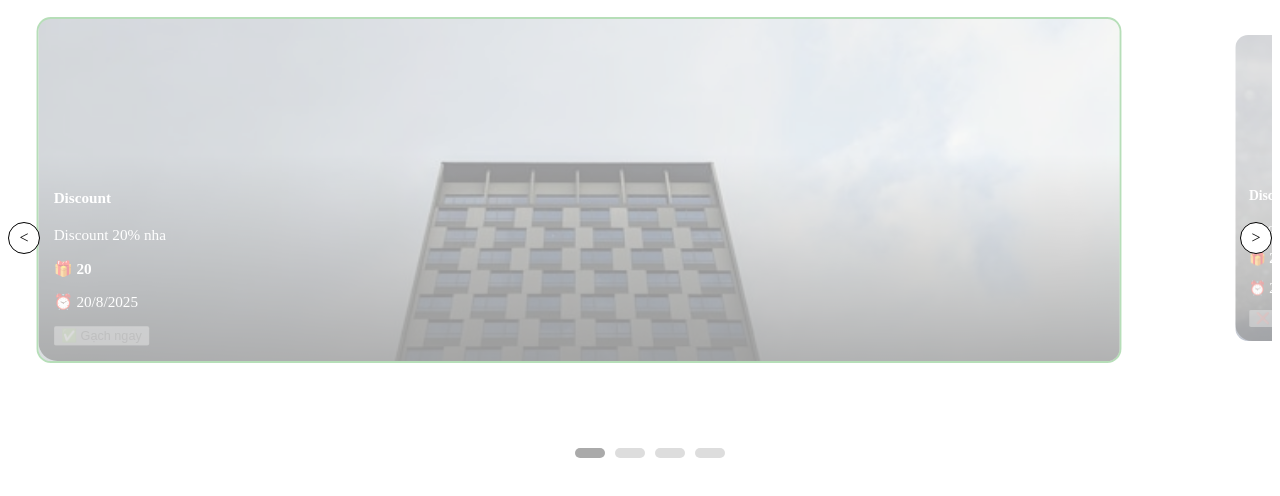
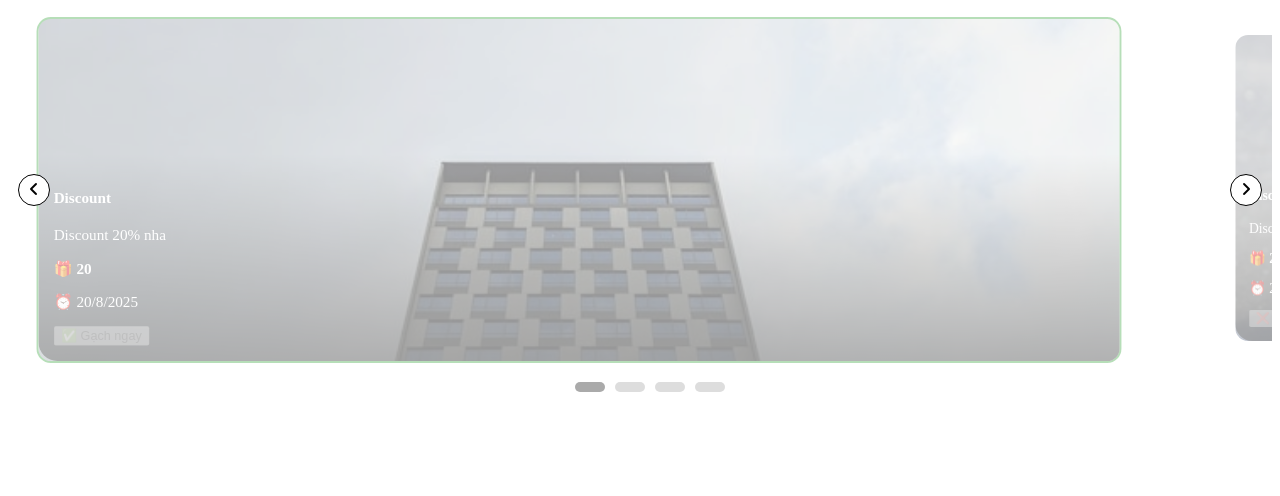
Before and after one commit to HuyTranTuan/A2, a plain HTML site: page index.html in a window 1280 px wide. Drawn offline with Linux system fonts and the light colour scheme.

Commit message:
fix arrow position

```diff
--- a/index.html
+++ b/index.html
@@ -5,22 +5,30 @@
     <meta name="viewport" content="width=device-width, initial-scale=1.0">
     <title>Document</title>
     <link rel="stylesheet" href="./style.css">
+    <link rel="stylesheet" href="https://cdnjs.cloudflare.com/ajax/libs/font-awesome/7.0.0/css/all.min.css"
+        integrity="sha512-DxV+EoADOkOygM4IR9yXP8Sb2qwgidEmeqAEmDKIOfPRQZOWbXCzLC6vjbZyy0vPisbH2SyW27+ddLVCN+OMzQ=="
+        crossorigin="anonymous" referrerpolicy="no-referrer" />
 </head>
 <body>
     <div class="voucher-carousel-wrapper">
-        <div class="voucher-carousel">
+        <div class="voucher-carousel-container">
+            <div class="voucher-carousel">
 
+            </div>
+            <div class="left-arrow-container">
+                <span class="left-arrow">
+                    <i class="fa-solid fa-angle-left"></i>
+                </span>
+            </div>
+            <div class="right-arrow-container">
+                <span class="right-arrow">
+                    <i class="fa-solid fa-angle-right"></i>
+                </span>
+            </div>
         </div>
 
         <div class="voucher-dots">
 
-        </div>
-
-        <div class="left-arrow-container">
-            <span class="left-arrow"><</span>
-        </div>
-        <div class="right-arrow-container">
-            <span class="right-arrow">></span>
         </div>
     </div>
 
--- a/style.css
+++ b/style.css
@@ -1,3 +1,6 @@
+* {
+  user-select: none;
+}
 .voucher-carousel-wrapper {
   width: 100%;
   visibility: visible;
@@ -10,6 +13,9 @@
   transition-duration: 0.3s;
   transition-timing-function: ease-in;
 }
+.voucher-carousel-container {
+  position: relative;
+}
 
 .voucher-carousel-wrapper::-webkit-scrollbar {
   display: none; /* Chrome, Safari: ẩn scrollbar ngang */
@@ -17,7 +23,6 @@
 
 .voucher-carousel {
   width: 100%;
-  height: 430px;
   display: flex;
   flex-wrap: nowrap;
   transition: transform;
@@ -76,10 +81,10 @@
 }
 
 .left-arrow-container {
-  left: 0px;
+  left: 10px;
 }
 .right-arrow-container {
-  right: 0px;
+  right: 10px;
 }
 
 .left-arrow-container:hover,
@@ -108,3 +113,11 @@
 .dot.active-dot {
   background-color: #aaa;
 }
+
+/* Smartphones (portrait) (ie: Galaxy 1) */
+@media only screen and (max-width: 500px) {
+  .left-arrow-container,
+  .right-arrow-container {
+    display: none;
+  }
+}
```
